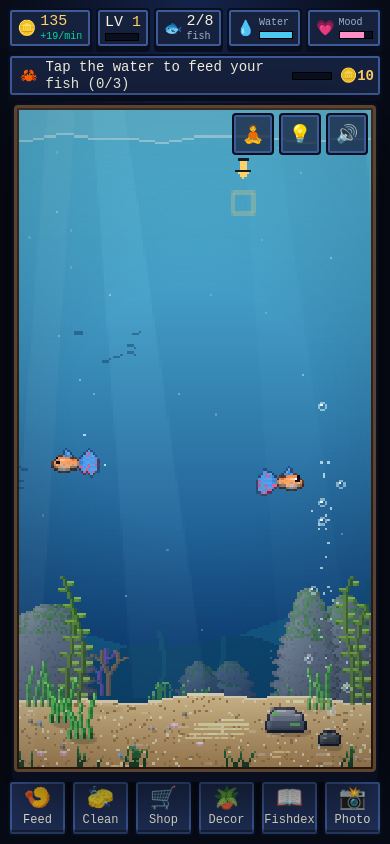
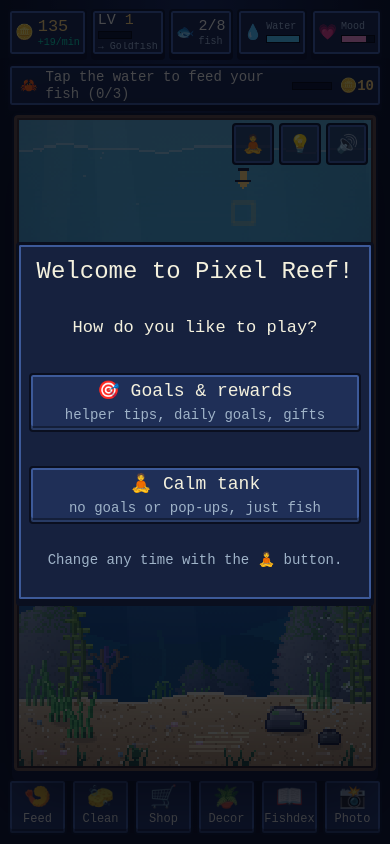
Before and after one commit to ipswita/Aquarium, a plain HTML site: page index.html in a window 390 px wide. Drawn offline with Linux system fonts and the light colour scheme; a web font is replaced by a local one.

Commit message:
Round 4 feedback: calm-or-goals choice, stress cost, reef plants, mystery egg
- First launch asks how you like to play: goals and rewards, or a calm tank (zen)
- HUD shows what stress costs ("3 stressed -58/m"); tap the fish chip to cycle stressed fish
- HUD and goal bar share one row on short landscape phones so the tank gets the space
- Reef-only scenery: sea fans, feather-duster tube worms, pink soft corals
- Returning players find a daily mystery egg (higher rare-color chance)
- Steeper late-game prices; bigger coin numbers; next unlock back in the level chip

Co-Authored-By: Claude Opus 5.5 <noreply@anthropic.com>

```diff
--- a/index.html
+++ b/index.html
@@ -14,12 +14,14 @@ html,body{margin:0;height:100%;background:radial-gradient(ellipse at 50% 0%,#142
 @supports (height:100dvh){html,body{height:100dvh}}
 body{display:flex;flex-direction:column;align-items:center;justify-content:center;gap:8px;padding:max(8px,env(safe-area-inset-top)) max(16px,env(safe-area-inset-right)) max(8px,env(safe-area-inset-bottom)) max(16px,env(safe-area-inset-left))}
 .px{background:var(--panel);border:3px solid var(--edge);box-shadow:inset 0 0 0 2px var(--hi),0 4px 0 var(--edge);border-radius:4px}
+#top{display:flex;flex-direction:column;align-items:center;gap:8px;width:100%}
 #hud{display:flex;gap:8px;justify-content:center;width:100%;max-width:1200px}
 .chip{display:flex;align-items:center;gap:6px;padding:3px 10px;font-size:16px;min-height:40px}
 .chip .ico{font-size:18px}
 .stat{display:flex;flex-direction:column;gap:3px;line-height:1}
 .stat small{font-size:11px;color:var(--mute);font-weight:400}
-#coins{color:var(--gold)}
+#coins{color:var(--gold);font-size:19px}
+#popChip{cursor:pointer}
 #rate{color:var(--mint)}
 .meter{width:70px;height:8px;background:#0a0f1f;border:1px solid #000;position:relative;overflow:hidden}
 .meter i{position:absolute;left:0;top:0;bottom:0;width:50%;background:var(--mint);transition:width .3s,background .3s}
@@ -114,7 +116,8 @@ body.zen #goal{display:none}
  .grid{grid-template-columns:repeat(auto-fill,minmax(108px,1fr));gap:6px}
  .card canvas,.card .art{width:80px;height:54px}
  .card .nm{font-size:15px}.card .ds{font-size:12px}.card .tag{font-size:13px}
- #nextUn{display:none}
+ #nextUn{max-width:72px;white-space:nowrap;overflow:hidden;text-overflow:ellipsis}
+ #coins{font-size:17px}
  #tankTag{font-size:12px}
  .x{font-size:28px;padding:6px 12px}
  .sheet{padding:10px;max-height:92dvh}
@@ -125,7 +128,9 @@ body.zen #goal{display:none}
  #hud{gap:4px}
  .chip{min-height:30px;font-size:13px;padding:1px 7px}
  .stat small{display:none}
- #goal{min-height:28px;font-size:12px}
+ #top{flex-direction:row;justify-content:center;gap:4px}
+ #top #hud{width:auto}
+ #goal{min-height:30px;font-size:12px;max-width:330px}
  .btn{flex-direction:row;gap:6px;padding:3px 10px;font-size:12px;min-height:40px}
  .btn .ic{font-size:18px}
  #tankwrap{padding:4px}
@@ -135,15 +140,17 @@ body.zen #goal{display:none}
 </style>
 </head>
 <body>
+<div id="top">
 <div id="hud">
   <div class="px chip" title="Coins and income per minute"><span class="ico">🪙</span><div class="stat"><span id="coins">0</span><small id="rate">+0/min</small></div></div>
   <div class="px chip" title="Level and XP"><div class="stat"><span>LV <span id="lvl">1</span></span><div class="meter"><i id="xpb"></i></div><small id="nextUn"></small></div></div>
-  <div class="px chip" title="Fish in tank / capacity"><span class="ico">🐟</span><div class="stat"><span id="pop">0/8</span><small id="popNote">fish</small></div></div>
+  <div class="px chip" id="popChip" title="Fish in tank / capacity. Tap to find stressed fish"><span class="ico">🐟</span><div class="stat"><span id="pop">0/8</span><small id="popNote">fish</small></div></div>
   <div class="px chip" title="Water clarity: clean it when it turns green"><span class="ico">💧</span><div class="stat"><small id="watLbl">Water</small><div class="meter"><i id="wat"></i></div></div></div>
   <div class="px chip" title="Average fish happiness"><span class="ico">💗</span><div class="stat"><small>Mood</small><div class="meter"><i id="hap"></i></div></div></div>
 </div>
 
 <div id="goal" class="px" role="status"><span id="goalIc">🎯</span><span class="gtxt" id="goalTxt"></span><div class="meter"><i id="goalBar"></i></div><b id="goalRw"></b><button class="btn sm" id="goalClaim">Claim</button></div>
+</div>
 
 <div id="tankwrap">
   <canvas id="c" width="320" height="180" aria-label="Aquarium tank. Tap the water to drop food, tap or swipe coins to collect them, tap a fish to see it."></canvas>
@@ -189,7 +196,7 @@ body.zen #goal{display:none}
 <div class="modal" id="welcome"><div class="sheet px">
   <h2 style="justify-content:center" id="welcomeTitle">Welcome back!</h2>
   <p id="welcomeTxt"></p>
-  <button class="btn sm" data-close>Collect</button>
+  <button class="btn sm" data-close id="welcomeOk">Collect</button>
 </div></div>
 
 <script>
@@ -249,21 +256,21 @@ const SPECIES = {
   crab: { name: 'Crab', lvl: 2, price: 80, coin: 4, speed: 12, kind: 'crab', desc: 'Eats leftovers off the sand.',
     pal: { b: '#e63946', l: '#ff8fa3', f: '#c22a36', s: '#e63946' },
     map: ['ff..w.....w..ff','ff..k.....k..ff','.f..b.....b..f.','.f.bbbbbbbbb.f.','..bbhbbbbbbbb..','..bbbbbbbbbbb..','...lllllllll...','..f.f.....f.f..','.f...f...f...f.'] },
-  betta: { name: 'Betta', lvl: 5, price: 300, coin: 16, speed: 15, desc: 'Flowing royal fins.',
+  betta: { name: 'Betta', lvl: 5, price: 350, coin: 16, speed: 15, desc: 'Flowing royal fins.',
     g: { len: 14, ht: 7, tl: 12, th: 19, tail: 'veil', top: '#2e1760', mid: '#5b2a86', belly: '#8a4bb8', fin: '#c03fbf', pat: '#ff7ae0', pattern: 'betta', dorsal: [.15, .65, 7], ventral: [.25, .7, 7] } },
-  puffer: { name: 'Pufferfish', lvl: 6, price: 500, coin: 22, speed: 13, desc: 'Tap it. Trust me.',
+  puffer: { name: 'Pufferfish', lvl: 6, price: 600, coin: 22, speed: 13, desc: 'Tap it. Trust me.',
     g: { len: 15, ht: 13, tl: 4, th: 6, tail: 'round', shape: 'round', top: '#b8913f', mid: '#e9c46a', belly: '#fff5dc', fin: '#f4a261', pat: '#6b4f1d', pattern: 'spots', eye: 4, dorsal: [.25, .4, 2] } },
-  tang: { name: 'Blue Tang', lvl: 7, price: 800, coin: 30, speed: 24, desc: 'Just keeps swimming.',
+  tang: { name: 'Blue Tang', lvl: 7, price: 1000, coin: 30, speed: 24, desc: 'Just keeps swimming.',
     g: { len: 19, ht: 12, tl: 6, th: 11, tail: 'fork', top: '#1248b8', mid: '#2272f0', belly: '#56a0f5', fin: '#ffd60a', dorsalCol: '#0d3b9e', pat: '#0b1d4d', pattern: 'tang', dorsal: [.1, .8, 3], ventral: [.2, .55, 3] } },
-  jelly: { name: 'Moon Jelly', lvl: 8, price: 1100, coin: 36, speed: 8, kind: 'jelly', desc: 'Glows at night.',
+  jelly: { name: 'Moon Jelly', lvl: 8, price: 1500, coin: 36, speed: 8, kind: 'jelly', desc: 'Glows at night.',
     pal: { b: '#ffb3f5', l: '#f368e0', f: '#ff9ff3', s: '#ffd6fa' },
     map: ['...bbbbb...','.bbhhbbbbb.','bbhbbsbbbbb','bbbbsssbbbb','bbkbbbbbkbb','bbbbblbbbbb','lblblblblbl'] },
-  koi: { name: 'Koi', lvl: 9, price: 1600, coin: 45, speed: 18, desc: 'Brings good luck.',
+  koi: { name: 'Koi', lvl: 9, price: 2200, coin: 45, speed: 18, desc: 'Brings good luck.',
     g: { len: 22, ht: 8, tl: 9, th: 13, tail: 'veil', top: '#f2f2f2', mid: '#ffffff', belly: '#f5efe8', fin: '#ffe8d6', pat: '#ff5a1f', pat2: '#1d1d1d', pattern: 'patch', seed: 3, dorsal: [.3, .7, 3] } },
-  horse: { name: 'Seahorse', lvl: 10, price: 2400, coin: 55, speed: 7, kind: 'horse', desc: 'Hangs out by plants.',
+  horse: { name: 'Seahorse', lvl: 10, price: 3200, coin: 55, speed: 7, kind: 'horse', desc: 'Hangs out by plants.',
     pal: { b: '#ffb703', l: '#ffe08a', f: '#fb8500', s: '#ffd166' },
     map: ['...ss.....','..bbbb....','.bbbbbb...','.bbkbbbbbb','..bbbb.bbb','..bbb.....','.fbbbs....','ffbbll....','ffbbls....','.fbbll....','..bbls....','..bbbl....','...bbb....','....bb.bb.','.....bbbb.','......bb..'] },
-  lion: { name: 'Lionfish', lvl: 12, price: 3600, coin: 75, speed: 13, desc: 'Spiky, fancy, rich.',
+  lion: { name: 'Lionfish', lvl: 12, price: 5000, coin: 75, speed: 13, desc: 'Spiky, fancy, rich.',
     g: { len: 18, ht: 11, tl: 5, th: 9, tail: 'round', top: '#9a0f18', mid: '#c1121f', belly: '#f5cdd0', fin: '#f4a261', pattern: 'lion', dorsal: [.15, .8, 9, 'spiky'], ventral: [.35, .65, 6, 'spiky'] } },
   turtle: { name: 'Sea Turtle', visitor: 1, lvl: 99, price: 0, coin: 0, speed: 14, desc: 'A rare visitor. Tap it when it passes!',
     pal: { b: '#90be6d', l: '#a7c957', f: '#90be6d', s: '#386641' },
@@ -716,8 +723,15 @@ const DAILY = [
   { ev: 'combo', n: 5, txt: 'Hit a x5 coin combo' },
 ];
 const today = () => new Date().toDateString();
+function mysteryEgg() {
+  const pool = Object.keys(SPECIES).filter(k => !SPECIES[k].visitor && SPECIES[k].lvl <= S.lvl && (INFO[k][0] === 'any' || INFO[k][0] === S.water));
+  if (!pool.length || fish.length + eggs.length >= cap()) return;
+  eggs.push({ sp: pick(pool), v: Math.random() < .3 ? pick(['gold', 'ghost', 'midnight']) : 'normal', x: rnd(30, W - 30), y: SURF + 8, ry: rnd(SAND + 3, H - 5), t: 25 });
+  setTimeout(() => toast('🥚 A mystery egg drifted in! What will hatch?', 'pink'), 2500);
+}
 function newDay() {
   if (S.day === today()) return 0;
+  if (S.day) mysteryEgg(); // returning players get a daily surprise
   S.streak = S.day === new Date(Date.now() - 864e5).toDateString() ? S.streak + 1 : 1;
   S.day = today();
   S.goals = DAILY.slice().sort(() => Math.random() - .5).slice(0, 3).map(g => ({ ...g, p: 0, rw: 20 + S.lvl * 8 }));
@@ -1004,8 +1018,8 @@ function offline(sec, gift = 0) {
   const live = liveRate(fish), earn = catchUp(sec);
   if (S.zen) return;
   const h = sec / 3600 | 0, m = (sec % 3600) / 60 | 0;
-  $('welcomeTxt').innerHTML = (sec ? `You were away for <b>${h ? h + 'h ' : ''}${m}m</b>.<br>Your fish made <b style="color:var(--gold)">🪙 ${fmt(earn)}</b> while you were gone!<br><small>Away time pays 25% of your live rate (+${fmtRate(live)}/min → ~${fmtRate(live / 4)}/min), up to 8h.${S.reef ? ' Your other tank catches up when you visit it.' : ''}</small>` : '') +
-    (gift ? `${sec ? '<br><br>' : ''}🎁 Daily gift: <b style="color:var(--gold)">🪙 ${gift}</b><br>🔥 ${S.streak}-day streak${S.streak < 7 ? ' (bigger gift tomorrow!)' : '!'}<br>🎯 3 new daily goals are waiting.` : '') +
+  $('welcomeTxt').innerHTML = (sec ? `You were away for <b>${h ? h + 'h ' : ''}${m}m</b>.<br>Your fish made <b style="color:var(--gold);font-size:22px">🪙 ${fmt(earn)}</b> while you were gone!<br><small>Away time pays 25% of your live rate (+${fmtRate(live)}/min → ~${fmtRate(live / 4)}/min), up to 8h.${S.reef ? ' Your other tank catches up when you visit it.' : ''}</small>` : '') +
+    (gift ? `${sec ? '<br><br>' : ''}🎁 Daily gift: <b style="color:var(--gold);font-size:22px">🪙 ${gift}</b><br>🔥 ${S.streak}-day streak${S.streak < 7 ? ' (bigger gift tomorrow!)' : '!'}<br>🎯 3 new daily goals are waiting.` : '') +
     (S.dirt > 50 ? '<br><br>The water got a bit murky. Give it a clean 🧽' : '') + (fish.some(f => f.hunger < 30) ? '<br>Some fish look hungry 🍤' : '');
   openModal('welcome');
 }
@@ -1055,7 +1069,7 @@ function bakeBG() {
   }
   SCENERY = [{ id: 'kelp', x: W * .15, ph: 1 }, { id: 'seaweed', x: W * .05, ph: 2 }, { id: 'seaweed', x: W * .85, ph: 3 }, { id: 'kelp', x: W * .96, ph: 4 }];
   if (W > 260) SCENERY.push({ id: 'seaweed', x: W * .47, ph: 5 }, { id: 'kelp', x: W * .64, ph: 6 }, { id: 'seaweed', x: W * .3, ph: 7 });
-  if (S.water === 'salt') SCENERY.forEach((o, i) => { if (o.id === 'seaweed' && i % 2) o.id = 'anemone'; });
+  if (S.water === 'salt') SCENERY.forEach((o, i) => { o.id = o.id === 'kelp' ? 'seafan' : ['anemone', 'tubeworm'][i % 2]; });
   SCENERY.forEach((o, i) => o.y = SAND + 2 + (i % 3));
   if (IMG.bg) { g.imageSmoothingEnabled = false; g.drawImage(IMG.bg, 0, 0, W, H); return; }
   for (let y = 0; y < H; y++) R(g, 0, y, W, 1, toHex(waterAt(y)));
@@ -1073,7 +1087,7 @@ function bakeBG() {
   // static grass behind the sand line
   for (let c = 0; c < W / 22; c++) {
     const cx = r() * W | 0;
-    for (let b = 0, n = 3 + (r() * 4 | 0); b < n; b++) { const x = cx + (r() * 8 - 4) | 0, h = 3 + r() * 7 | 0; for (let i = 0; i < h; i++) px(g, x + Math.round((r() - .5) * .8 * i / 3), SAND + 1 - i, lerpRGB(hx(i > h - 2 ? '#7ed06b' : '#3f9a4a'), waterAt(SAND), .25)); }
+    for (let b = 0, n = 3 + (r() * 4 | 0); b < n; b++) { const x = cx + (r() * 8 - 4) | 0, h = 3 + r() * 7 | 0; for (let i = 0; i < h; i++) px(g, x + Math.round((r() - .5) * .8 * i / 3), SAND + 1 - i, lerpRGB(hx(S.water === 'salt' ? (i > h - 2 ? '#ffb3d9' : '#b8608f') : (i > h - 2 ? '#7ed06b' : '#3f9a4a')), waterAt(SAND), .25)); }
   }
   const sandCols = Array.from({ length: H - SAND + 4 }, (_, i) => S.water === 'salt' ? mix('#f8ecd4', '#d6c09a', clamp(i / (H - SAND), 0, 1)) : mix('#f2d49b', '#c99c5f', clamp(i / (H - SAND), 0, 1)));
   for (let x = 0; x < W; x++) {
@@ -1105,6 +1119,8 @@ function bgSchools() {
 const PLANTS = {
   seaweed(g, x, y, t) { for (let k = 0; k < 4; k++) { const bx = x - 5 + k * 3, h = 12 + (k * 7 + 3) % 5 * 2; for (let i = 0; i < h; i++) { const o = Math.sin(t * 1.6 + k + i * .18) * i / h * 2.5, xx = Math.round(bx + o), lit = (i + k) % 4 < 2; R(g, xx, y - i, 1, 1, i > h - 3 ? '#9be88a' : lit ? '#6fd36a' : '#5cc95f'); R(g, xx + 1, y - i, 1, 1, i < 3 ? '#245f2e' : lit ? '#3a9a45' : '#2f8a3c'); } } },
   kelp(g, x, y, t) { for (let k = 0; k < 2; k++) { const bx = x - 3 + k * 5, h = k ? 44 : 56; for (let i = 0; i < h; i++) { const o = Math.sin(t * .9 + k * 1.3 + i * .08) * i / h * 5, xx = Math.round(bx + o); R(g, xx, y - i, 1, 1, '#6a9a3a'); R(g, xx + 1, y - i, 1, 1, '#3e6b22'); if (i % 7 === 3) { R(g, xx + 2, y - i - 1, 3, 2, '#7cb342'); R(g, xx + 2, y - i - 1, 3, 1, '#a5d46a'); R(g, xx + 4, y - i, 1, 1, '#4f7f2a'); } if (i % 7 === 0 && i > 4) { R(g, xx - 3, y - i - 1, 3, 2, '#689f38'); R(g, xx - 3, y - i - 1, 3, 1, '#8fc25a'); R(g, xx - 3, y - i, 1, 1, '#3e6b22'); } } } },
+  seafan(g, x, y, t) { const sw = Math.sin(t * .8) * 1.5; R(g, x, y - 3, 1, 3, '#7a3b8f'); for (let i = 0; i < 16; i++) { const hw = Math.round(1 + i * .45), o = sw * i / 16; for (let j = -hw; j <= hw; j++) if ((i + j) % 2 === 0) R(g, Math.round(x + j + o), y - 3 - i, 1, 1, i > 13 || Math.abs(j) === hw ? '#e0a8ff' : '#b468ff'); } },
+  tubeworm(g, x, y, t) { for (let k = 0; k < 4; k++) { const tx = x - 5 + k * 3, h = 4 + (k * 5) % 4; R(g, tx, y - h, 2, h, '#c9b79c'); R(g, tx, y - h, 1, h, '#e8dcc4'); if (Math.sin(t * .7 + k * 1.7) > -.3) { const c = ['#ff5d8f', '#ffd166', '#4cc9f0', '#c77dff'][k]; R(g, tx, y - h - 1, 2, 1, c); R(g, tx - 1, y - h - 2, 4, 1, c); R(g, tx - 2, y - h - 3, 2, 1, c); R(g, tx + 2, y - h - 3, 2, 1, c); } } },
   anemone(g, x, y, t) { R(g, x - 6, y - 3, 13, 3, '#8e3b6e'); R(g, x - 5, y - 1, 11, 1, '#6b2a52'); for (let k = -5; k <= 5; k++) { const h = 7 + (k * k) % 4; for (let i = 0; i < h; i++) { const o = Math.sin(t * 2 + k * .5 + i * .3) * i / h * 2; R(g, Math.round(x + k + o), y - 3 - i, 1, 1, i > h - 3 ? '#ffd1f0' : (k & 1 ? '#ff6ec7' : '#e056a8')); } } },
 };
 function drawDecor(g, d, t) {
@@ -1355,13 +1371,14 @@ function hud() {
   meter('xpb', S.xp / xpNeed(S.lvl) * 100, ['#ffd166', '#ffd166', '#ffd166']);
   $('pop').textContent = fish.length + '/' + cap();
   const wrong = fish.filter(stressed).length;
-  $('popNote').textContent = wrong ? wrong + ' stressed' : crowded() ? 'crowded' : S.reef ? (S.water === 'salt' ? 'reef' : 'fresh') : 'fish';
+  const lost = fish.reduce((a, f) => a + (stressed(f) && isAdult(f) ? fishRate(f.sp, f.v) * .6 : 0), 0);
+  $('popNote').textContent = wrong ? wrong + ' stressed −' + fmtRate(lost) + '/m' : crowded() ? 'crowded' : S.reef ? (S.water === 'salt' ? 'reef' : 'fresh') : 'fish';
   $('popNote').classList.toggle('warn', wrong > 0 || crowded());
   meter('wat', 100 - S.dirt, ['#e76f51', '#e9c46a', '#4cc9f0']);
   $('watLbl').textContent = S.dirt > 60 ? 'Murky -20%' : 'Water';
   $('watLbl').classList.toggle('warn', S.dirt > 60);
   const nx = [...Object.values(SPECIES).filter(o => !o.visitor), ...Object.values(DECOR), ...(S.reef ? [] : [{ name: 'Reef Tank', lvl: 3 }])].filter(o => o.lvl > S.lvl).sort((a, b) => a.lvl - b.lvl)[0];
-  $('nextUn').textContent = nx ? 'next: ' + nx.name : 'all unlocked!';
+  $('nextUn').textContent = nx ? '→ ' + nx.name : 'all unlocked!';
   meter('hap', fish.length ? fish.reduce((a, f) => a + f.mood, 0) / fish.length : 0, ['#e76f51', '#e9c46a', '#ff8fc8']);
   $('rate').textContent = '+' + fmtRate(liveRate(fish)) + '/min';
   tankUI();
@@ -1380,6 +1397,12 @@ function openPanel(f) {
   $('fpMove').style.display = bad && S.reef ? '' : 'none';
   $('fishPanel').classList.add('open'); panel();
 }
+let stressIdx = 0;
+$('popChip').onclick = () => {
+  const list = fish.filter(stressed);
+  if (!list.length) return toast(crowded() ? 'Tank is full: water gets dirty 50% faster' : 'All fish are calm 💗');
+  openPanel(list[stressIdx++ % list.length]); // the arrow points at it, the card says why
+};
 $('fpMove').onclick = () => {
   if (!sel || !S.reef || !S.other) return;
   if (S.other.fish.length >= cap()) return toast('Your other tank is full!');
@@ -1644,7 +1667,7 @@ function renderDex() {
 function fit() {
   const small = innerWidth <= 640, frame = small ? 14 : 26;
   const aw = Math.max(160, innerWidth - (small ? 24 : 32) - frame);
-  const ah = Math.max(140, innerHeight - $('hud').offsetHeight - $('goal').offsetHeight - $('bar').offsetHeight - (small ? 36 : 52) - frame);
+  const ah = Math.max(140, innerHeight - $('top').offsetHeight - $('bar').offsetHeight - (small ? 30 : 44) - frame);
   const asp = aw / ah, oW = W, oH = H, oS = SAND;
   // Short side shrinks on small screens so fish stay big enough to tap (~2x scale minimum).
   if (asp >= 1) { H = clamp(Math.round(ah / 2), 130, 180); W = clamp(Math.round(H * asp), 240, 400); }
@@ -1693,7 +1716,15 @@ ALGAE = makeAlgae(); snow = makeSnow();
 const returning = load(), gift = newDay();
 lightBtn(); soundBtn(); banner(); tankUI(); zenUI(); hud(); goalUI(); fit();
 if (returning) offline((Date.now() - S.t) / 1000, gift);
-else setTimeout(() => toast('🐟 Welcome to Pixel Reef! Follow the 👉 tips above the tank.'), 600);
+else {
+  $('welcomeTitle').textContent = 'Welcome to Pixel Reef!';
+  $('welcomeTxt').innerHTML = 'How do you like to play?<br><br><button class="btn" id="pickGoals" style="width:100%">🎯 Goals &amp; rewards<br><small>helper tips, daily goals, gifts</small></button><br><button class="btn" id="pickCalm" style="width:100%">🧘 Calm tank<br><small>no goals or pop-ups, just fish</small></button><br><small>Change any time with the 🧘 button.</small>';
+  $('welcomeOk').style.display = 'none';
+  openModal('welcome');
+  const pickMode = z => { S.zen = z; zenUI(); fit(); closeModals(); $('welcomeOk').style.display = ''; $('welcomeTitle').textContent = 'Welcome back!'; if (!z) setTimeout(() => toast('🦀 Follow the crab tips above the tank!'), 400); };
+  $('pickGoals').onclick = () => pickMode(0);
+  $('pickCalm').onclick = () => pickMode(1);
+}
 requestAnimationFrame(frame);
 </script>
 </body>
```
